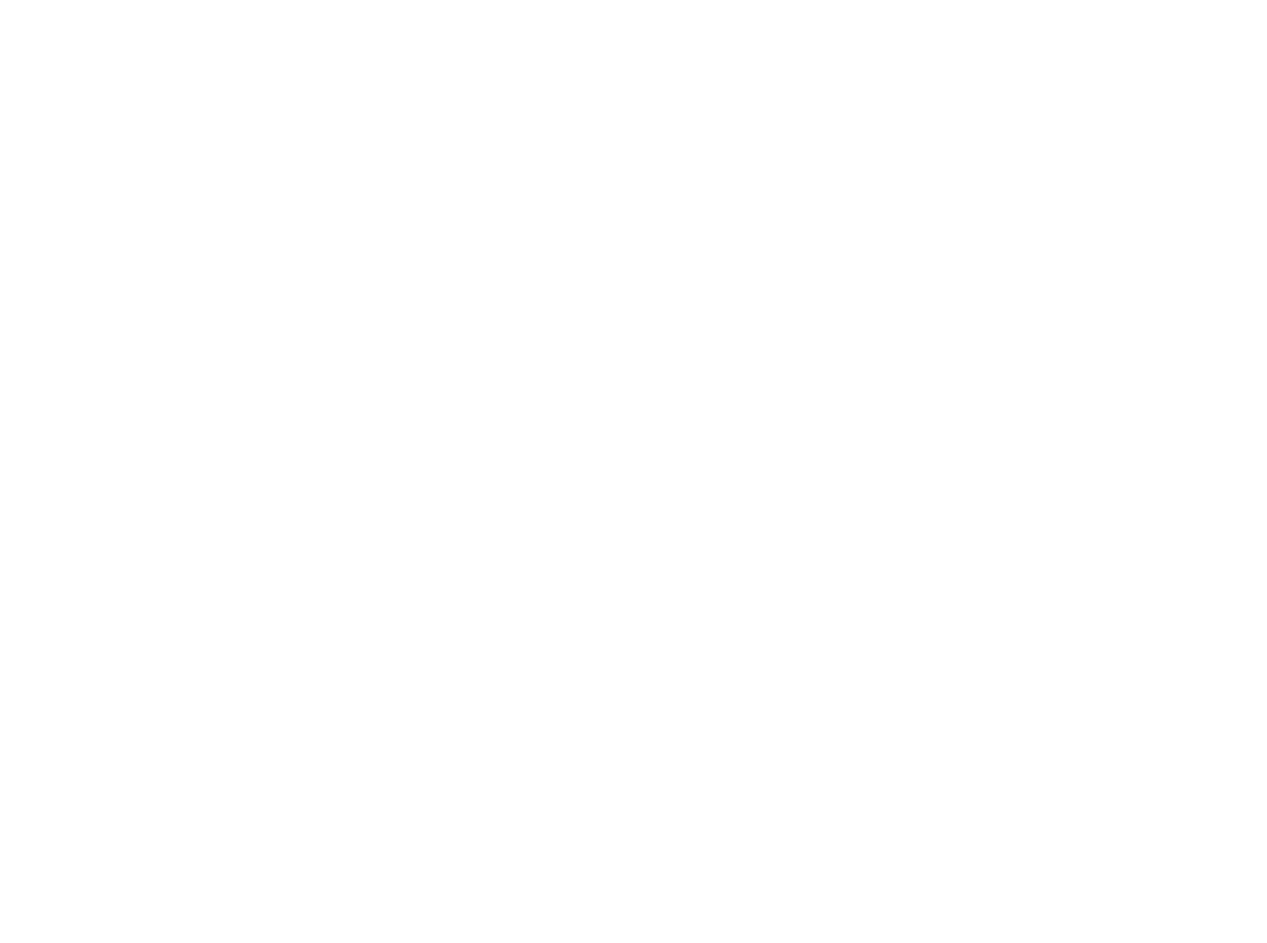
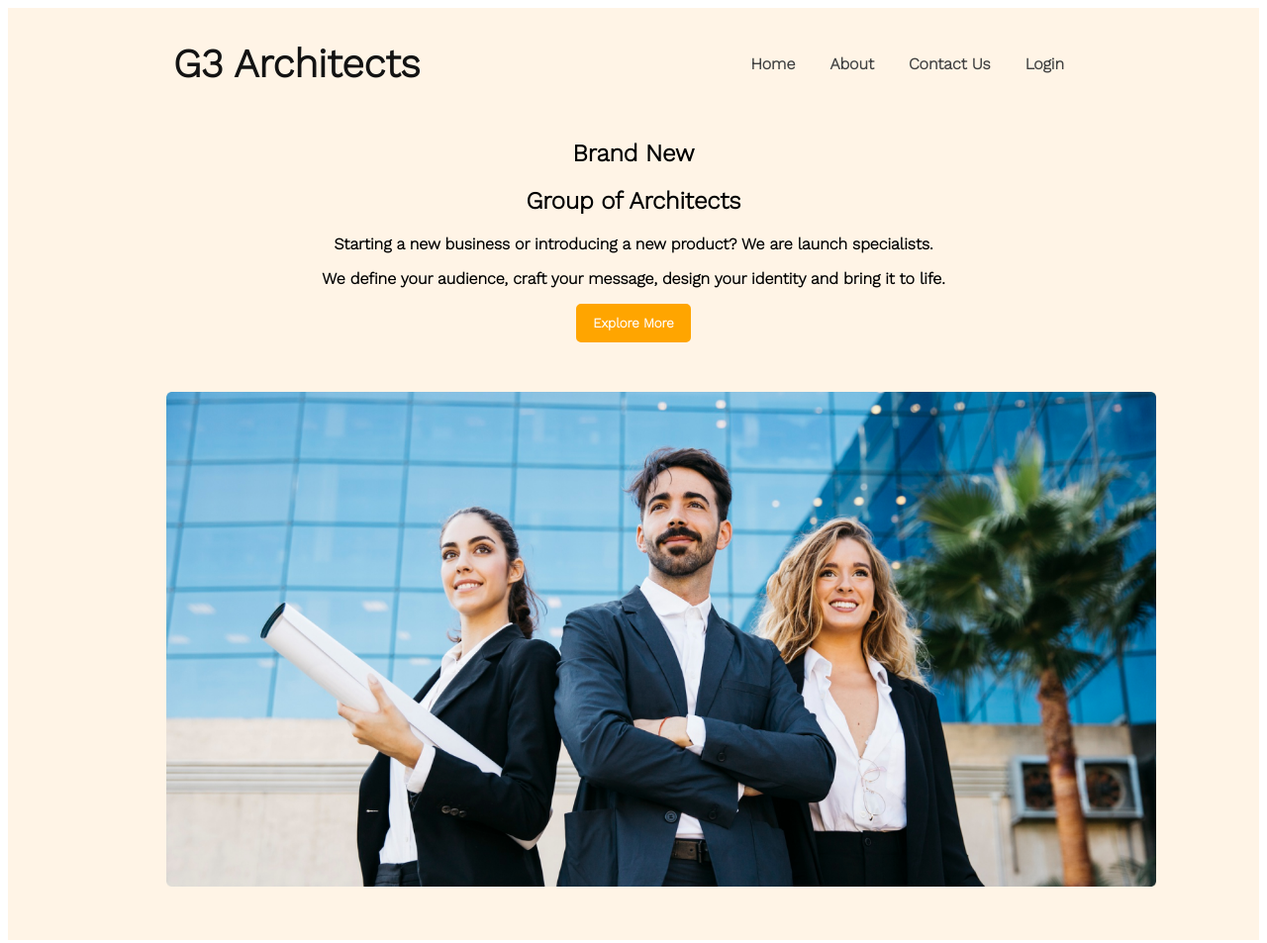
Before and after one commit to 2244jhalak/g3-architects, a plain HTML site: page index.html in a window 1280 px wide. Shown: the whole page at 99% size. Before the commit the page ends 800 px from the top, so only its background shows below. Drawn offline with nearby package versions, Linux system fonts and the light colour scheme.

Commit message:
header added

```diff
--- a/index.html
+++ b/index.html
@@ -6,10 +6,41 @@
     <meta http-equiv="X-UA-Compatible" content="IE=edge">
     <meta name="viewport" content="width=device-width, initial-scale=1.0">
     <title>G3 Architects</title>
+    <link rel="preconnect" href="https://fonts.googleapis.com">
+    <link rel="preconnect" href="https://fonts.gstatic.com" crossorigin>
+    <link
+        href="https://fonts.googleapis.com/css2?family=Open+Sans:ital,wght@1,500&family=PT+Serif:ital,wght@1,700&family=Poppins:wght@300;400&family=Work+Sans:wght@300&display=swap"
+        rel="stylesheet">
+    <link rel="stylesheet" href="style.css">
 </head>
 
 <body>
+    <header>
+        <nav>
+            <div class="nav">
+                <div class="name">
+                    <h1>G3 Architects</h1>
+                </div>
+                <div class="link">
+                    <a href="">Home</a>
+                    <a href="">About</a>
+                    <a href="">Contact Us</a>
+                    <a href="">Login</a>
+                </div>
+            </div>
+        </nav>
+        <div class="promo">
+            <h2>Brand New</h2>
+            <h2>Group of Architects</h2>
+            <p>Starting a new business or introducing a new product? We are launch specialists.</p>
+            <p> We define your audience, craft your message, design your identity and bring it to life.</p>
+            <button class="btn">Explore More</button>
 
+        </div>
+        <div class="cover">
+            <img src="images/banner.png" alt="">
+        </div>
+    </header>
 </body>
 
 </html>
--- a/style.css
+++ b/style.css
@@ -0,0 +1,60 @@
+* {
+    font-family: 'Work Sans', sans-serif;
+}
+
+header {
+    background: rgba(255, 144, 14, 0.1);
+}
+
+.name h1 {
+
+    font-size: 40px;
+    font-weight: bolder;
+    color: #131313;
+}
+
+.link a {
+    text-decoration: none;
+    padding-right: 30px;
+    font-weight: bolder;
+
+    color: #424242;
+}
+
+.nav {
+    display: flex;
+    align-items: center;
+    justify-content: space-around;
+}
+
+.promo {
+    text-align: center;
+}
+
+.promo h1 {
+    font-size: 35px;
+    font-weight: bolder;
+}
+
+.promo p {
+    font-weight: bolder;
+}
+
+
+
+.btn {
+    border: 2px solid orange;
+    font-weight: bolder;
+    border-radius: 5px;
+    color: white;
+    background-color: orange;
+    padding: 10px 15px;
+}
+
+.cover img {
+    padding-top: 50px;
+    height: 500px;
+    width: 1000px;
+    padding-left: 160px;
+    padding-bottom: 50px;
+}
```
